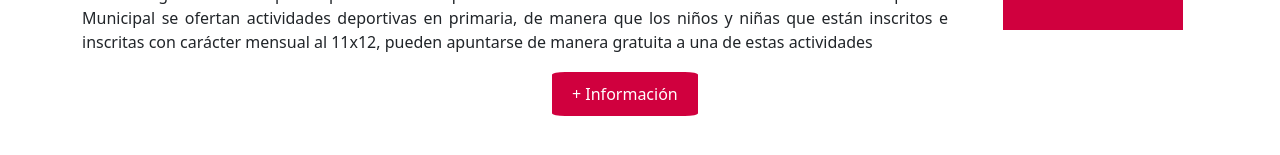
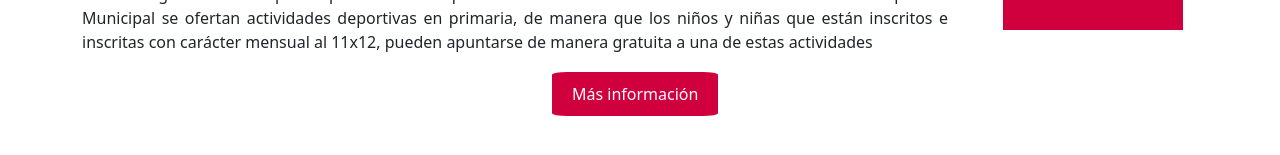
Before and after one commit to luispardosuarez/Project11x12-Frontend-Team1-Gijon23_24-1, a Vue app: page / in a window 1280 px wide. Shown: the part 479-634 px from the top of the page. Built offline with nearby package versions, Linux system fonts and the light colour scheme.

Commit message:
cambios en el boton de informacion

```diff
--- a/src/components/Body.vue
+++ b/src/components/Body.vue
@@ -37,7 +37,7 @@ const closePopup = () => {
 </div>
 <div class="information">
 <div>
-    <button class="more-information" @click="showPopup">+ Información</button>
+    <button class="more-information" @click="showPopup">Más información</button>
     <div v-if="popupVisible" class="popup">
     <h2>Proyecto 11X12. Campamentos Urbanos 2024.</h2>
 <p>
```
